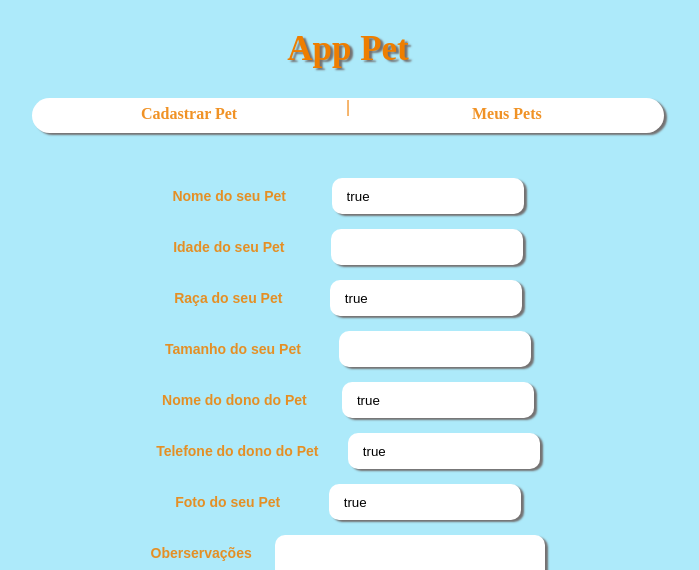
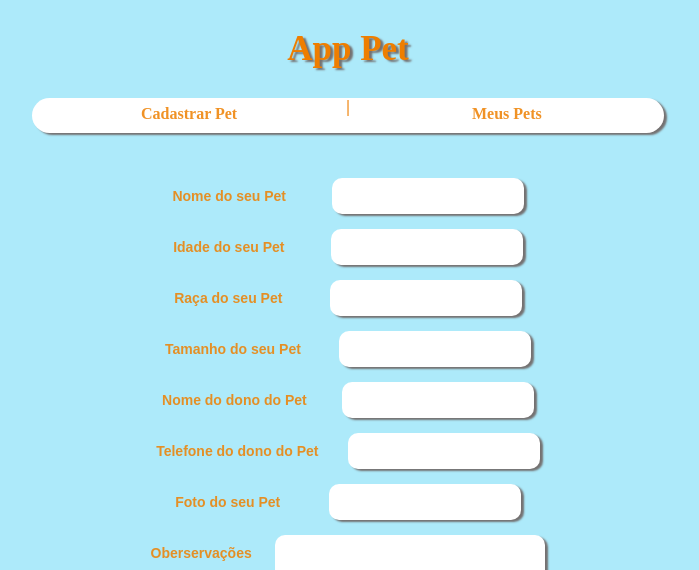
Before and after one commit to IgorEverton/REACT-APP-PET, a React (Create React App) app in the folder app-pet/: page / in a window 1280 px wide. Shown: the top 570 px of the page, without its empty margins (292-991 px from the left). Built offline with nearby package versions, Linux system fonts and the light colour scheme.

Commit message:
Ajeitando bus no formulário de pets

```diff
--- a/app-pet/src/components/petCadastro/PetCadastro.jsx
+++ b/app-pet/src/components/petCadastro/PetCadastro.jsx
@@ -9,31 +9,31 @@ export default function PetCadastro(props) {
                 <form method="post" onSubmit={props.addPets}>
                     <div>
                         <label>Nome do seu Pet</label>
-                        <input type="text" name="nomePet" value />
+                        <input type="text" name="nomePet" value='' />
                     </div>
                     <div>
                         <label>Idade do seu Pet</label>
-                        <input type="number" name="idade" value />
+                        <input type="number" name="idade" value="" />
                     </div>
                     <div>
                         <label>Raça do seu Pet</label>
-                        <input type="text" name="raca" value />
+                        <input type="text" name="raca" value="" />
                     </div>
                     <div>
                         <label>Tamanho do seu Pet</label>
-                        <input type="number" name="tamanho" value />
+                        <input type="number" name="tamanho" value="" />
                     </div>
                     <div>
                         <label>Nome do dono do Pet</label>
-                        <input type="text" name="nomeDono" value />
+                        <input type="text" name="nomeDono" value="" />
                     </div>
                     <div>
                         <label>Telefone do dono do Pet</label>
-                        <input type="tel" name="telDono" value />
+                        <input type="tel" name="telDono" value="" />
                     </div>
                     <div>
                         <label>Foto do seu Pet</label>
-                        <input type="imt" name="imgPet" value />
+                        <input type="imt" name="imgPet" value="" />
                     </div>
                     <div>
                         <label>Oberservações</label>
```
